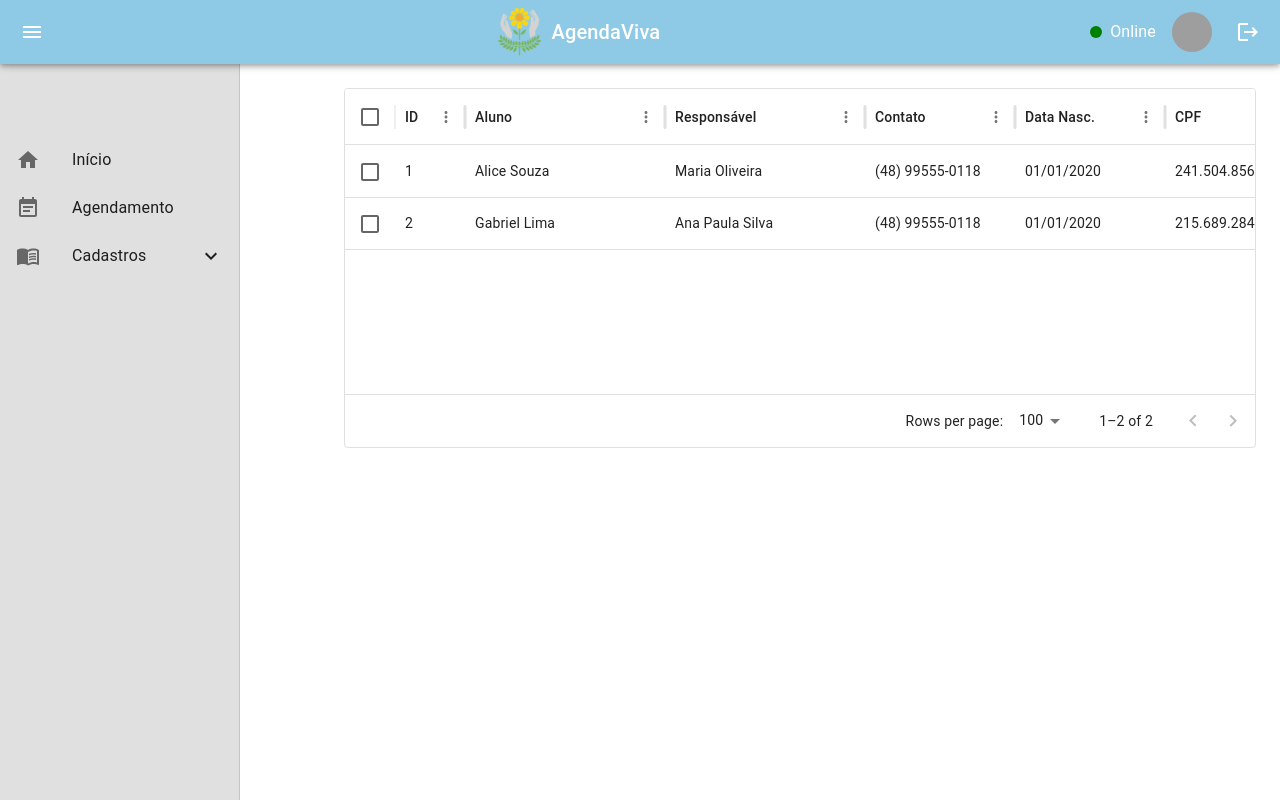
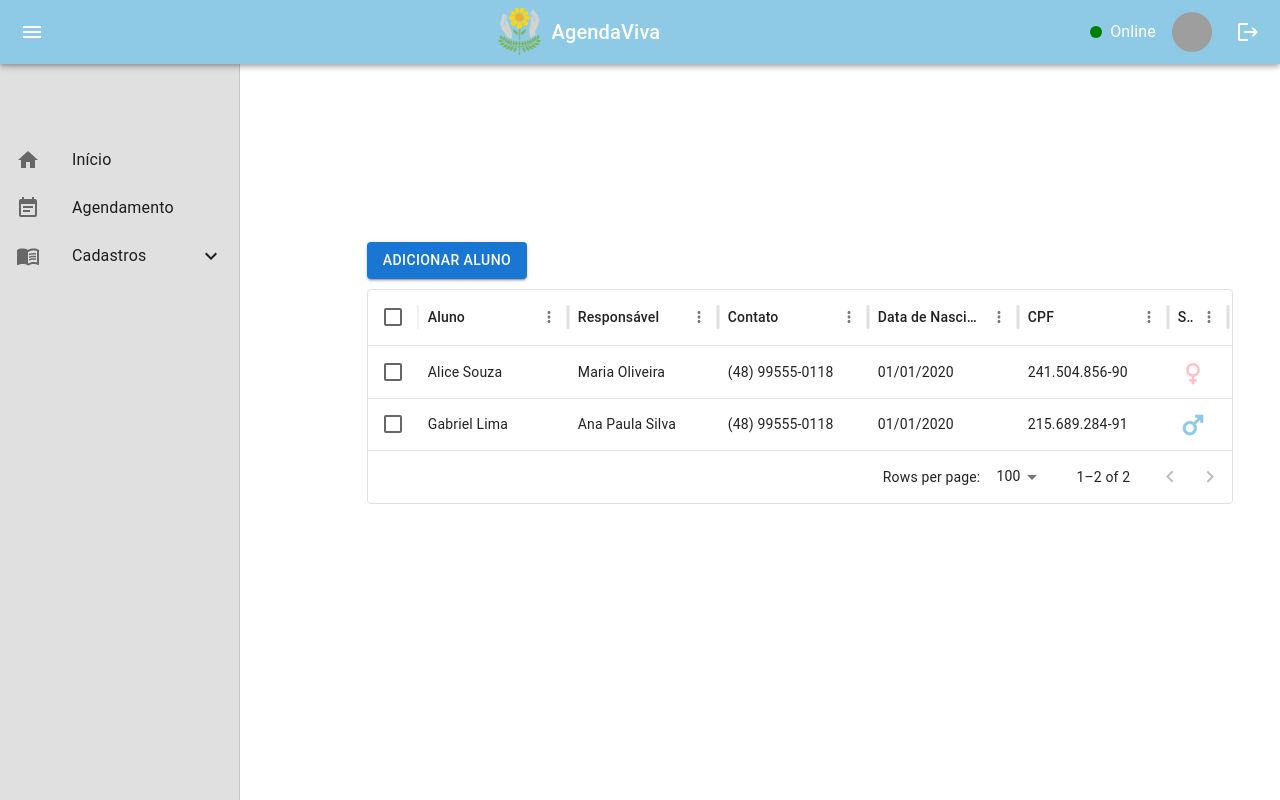
Before and after one commit to JhuliaFermoFascin/agenda_viva, a Next.js app: page /alunos in a window 1280 px wide. Built offline with nearby package versions, Linux system fonts and the light colour scheme; grey boxes are pictures that could not be loaded.

Commit message:
Implementação do cadastro de alunos

```diff
--- a/src/components/tabelaAlunos.js
+++ b/src/components/tabelaAlunos.js
@@ -1,56 +1,296 @@
-import React from 'react';
-import { DataGrid } from '@mui/x-data-grid';
-import { Button } from '@mui/material';
+// components/tabelaAlunos.js
+import React, { useState } from 'react';
+import { DataGrid, GridToolbar } from '@mui/x-data-grid';
+import {
+  Button,
+  Dialog,
+  DialogActions,
+  DialogContent,
+  DialogTitle,
+  TextField,
+  IconButton,
+  FormControl,
+  FormLabel,
+  RadioGroup,
+  FormControlLabel,
+  Radio,
+} from '@mui/material';
+import DeleteIcon from '@mui/icons-material/Delete';
+import EditIcon from '@mui/icons-material/Edit';
+import InputMask from 'react-input-mask';
 import FemaleIcon from '@mui/icons-material/Female';
 import MaleIcon from '@mui/icons-material/Male';
 
 const StudentTable = () => {
+  const [open, setOpen] = useState(false);
+  const [editMode, setEditMode] = useState(false);
+  const [currentAluno, setCurrentAluno] = useState(null);
+  const [dialogOpen, setDialogOpen] = useState(false);
+  const [deleteOpen, setDeleteOpen] = useState(false);
+  const [errors, setErrors] = useState({});
+
+  const [alunos, setAlunos] = useState([
+    {
+      id: 1,
+      aluno: 'Alice Souza',
+      responsavel: 'Maria Oliveira',
+      contato: '(48) 99555-0118',
+      dataNascimento: '01/01/2020',
+      cpf: '241.504.856-90',
+      sexo: 'F',
+    },
+    {
+      id: 2,
+      aluno: 'Gabriel Lima',
+      responsavel: 'Ana Paula Silva',
+      contato: '(48) 99555-0118',
+      dataNascimento: '01/01/2020',
+      cpf: '215.689.284-91',
+      sexo: 'M',
+    },
+  ]);
+
+  const handleOpenDialog = (aluno = null) => {
+    setCurrentAluno(aluno || { aluno: '', responsavel: '', contato: '', dataNascimento: '', cpf: '', sexo: '' });
+    setEditMode(!!aluno);
+    setErrors({});
+    setDialogOpen(true);
+  };
+
+  const handleCloseDialog = () => {
+    setDialogOpen(false);
+    setCurrentAluno(null);
+  };
+
+  const handleOpenDeleteDialog = (aluno) => {
+    setCurrentAluno(aluno);
+    setDeleteOpen(true);
+  };
+
+  const handleCloseDeleteDialog = () => {
+    setDeleteOpen(false);
+    setCurrentAluno(null);
+  };
+
+  const validate = () => {
+    let tempErrors = {};
+    if (!currentAluno.aluno) tempErrors.aluno = 'Nome do aluno é obrigatório';
+    else if (/\d/.test(currentAluno.aluno)) tempErrors.aluno = 'Nome não pode conter números';
+
+    if (!currentAluno.responsavel) tempErrors.responsavel = 'Nome do responsável é obrigatório';
+    else if (/\d/.test(currentAluno.responsavel)) tempErrors.responsavel = 'Nome do responsável não pode conter números';
+
+    if (!currentAluno.contato) tempErrors.contato = 'Contato é obrigatório';
+    else if (/[^0-9()-\s]/.test(currentAluno.contato)) tempErrors.contato = 'Contato deve conter apenas números';
+
+    if (!currentAluno.dataNascimento) tempErrors.dataNascimento = 'Data de nascimento é obrigatória';
+
+    if (!currentAluno.cpf) tempErrors.cpf = 'CPF é obrigatório';
+    else if (/[^0-9.-]/.test(currentAluno.cpf)) tempErrors.cpf = 'CPF deve conter apenas números';
+
+    if (!currentAluno.sexo) tempErrors.sexo = 'Sexo é obrigatório';
+
+    setErrors(tempErrors);
+    return Object.keys(tempErrors).length === 0;
+  };
+
+  const handleSave = () => {
+    if (!validate()) return;
+    if (editMode) {
+      setAlunos(alunos.map((a) => (a.id === currentAluno.id ? currentAluno : a)));
+    } else {
+      setAlunos([...alunos, { ...currentAluno, id: alunos.length + 1 }]);
+    }
+    handleCloseDialog();
+  };
+
+  const handleDelete = () => {
+    setAlunos(alunos.filter((a) => a.id !== currentAluno.id));
+    handleCloseDeleteDialog();
+  };
+
   const columns = [
-        { field: 'id', headerName: 'ID', width: 70 },
-        { field: 'aluno', headerName: 'Aluno', width: 200 },
-        { field: 'responsavel', headerName: 'Responsável', width: 200 },
+    { field: 'aluno', headerName: 'Aluno', width: 150 },
+    { field: 'responsavel', headerName: 'Responsável', width: 150 },
     { field: 'contato', headerName: 'Contato', width: 150 },
-        { field: 'dataNascimento', headerName: 'Data Nasc.', width: 150 },
+    { field: 'dataNascimento', headerName: 'Data de Nascimento', width: 150 },
     { field: 'cpf', headerName: 'CPF', width: 150 },
     {
       field: 'sexo',
       headerName: 'Sexo',
-            width: 100,
+      width: 60,
       renderCell: (params) => (
-                params.value === 'F' ? (
-                    <FemaleIcon sx={{ color: '#FF69B4' }} />
-                ) : (
-                    <MaleIcon sx={{ color: '#1E90FF' }} />
-                )
-            ),
-        },
+        params.value === 'F' ?
+        <FemaleIcon sx={{ color: 'pink', fontSize: 30, stroke: '#pink', strokeWidth: 0.5 }} /> :
+        <MaleIcon sx={{ color: '#8ECAE6', fontSize: 30, stroke: '#8ECAE6', strokeWidth: 0.5 }} />
+    )},
     {
       field: 'acoes',
       headerName: 'Ações',
-            width: 150,
+      width: 100,
       renderCell: (params) => (
         <div>
-                    <Button color="primary">Editar</Button>
-                    <Button color="error">Excluir</Button>
+          <IconButton color="primary" onClick={() => handleOpenDialog(params.row)}>
+            <EditIcon />
+          </IconButton>
+          <IconButton color="error" onClick={() => handleOpenDeleteDialog(params.row)}>
+            <DeleteIcon />
+          </IconButton>
         </div>
       ),
     },
   ];
 
-    const rows = [
-        { id: 1, aluno: 'Alice Souza', responsavel: 'Maria Oliveira', contato: '(48) 99555-0118', dataNascimento: '01/01/2020', cpf: '241.504.856-90', sexo: 'F' },
-        { id: 2, aluno: 'Gabriel Lima', responsavel: 'Ana Paula Silva', contato: '(48) 99555-0118', dataNascimento: '01/01/2020', cpf: '215.689.284-91', sexo: 'M' },
-    ];
-
   return (
-        <div style={{ height: 400, width: '100%', paddingTop: 40}}>
+    <div style={{ height: 'calc(100vh - 150px)', width: '95%', margin: 'auto', display: 'flex', alignItems: 'center', justifyContent: 'center' }}>
+      <div style={{ width: '100%' }}>
+        <Button variant="contained" color="primary" onClick={() => handleOpenDialog()} style={{ marginBottom: '10px' }}>
+          Adicionar Aluno
+        </Button>
         <DataGrid
-                rows={rows}
+          rows={alunos}
           columns={columns}
           pageSize={5}
           rowsPerPageOptions={[5]}
           checkboxSelection
+          localeText={{
+            noRowsLabel: 'Sem alunos cadastrados',
+            toolbarDensity: 'Densidade',
+            toolbarDensityLabel: 'Densidade',
+            toolbarDensityCompact: 'Compacto',
+            toolbarDensityStandard: 'Padrão',
+            toolbarDensityComfortable: 'Confortável',
+            toolbarColumns: 'Colunas',
+            toolbarColumnsLabel: 'Selecionar colunas',
+            toolbarFilters: 'Filtros',
+            toolbarFiltersLabel: 'Mostrar filtros',
+            toolbarExport: 'Exportar',
+            toolbarExportLabel: 'Exportar',
+            toolbarExportCSV: 'Baixar como CSV',
+            toolbarExportPrint: 'Imprimir',
+            columnsPanelTextFieldLabel: 'Encontrar coluna',
+            columnsPanelTextFieldPlaceholder: 'Título da coluna',
+            columnsPanelShowAllButton: 'Mostrar tudo',
+            columnsPanelHideAllButton: 'Ocultar tudo',
+            filterPanelAddFilter: 'Adicionar filtro',
+            filterPanelDeleteIconLabel: 'Excluir',
+            filterPanelOperators: 'Operadores',
+            filterPanelOperatorAnd: 'E',
+            filterPanelOperatorOr: 'Ou',
+            filterPanelColumns: 'Colunas',
+            filterPanelInputLabel: 'Valor',
+            filterPanelInputPlaceholder: 'Filtrar valor',
+            footerRowSelected: (count) => `${count.toLocaleString()} linha(s) selecionada(s)`,
+            footerTotalRows: 'Total de linhas:',
+            footerTotalVisibleRows: (visibleCount, totalCount) =>
+              `${visibleCount.toLocaleString()} de ${totalCount.toLocaleString()}`,
+          }}
         />
+
+        {/* Dialog de Cadastro/Edição */}
+        <Dialog open={dialogOpen} onClose={handleCloseDialog}>
+          <DialogTitle>{editMode ? 'Editar Aluno' : 'Adicionar Aluno'}</DialogTitle>
+          <DialogContent>
+            <TextField
+              required
+              error={!!errors.aluno}
+              helperText={errors.aluno}
+              autoFocus
+              margin="dense"
+              label="Nome do Aluno"
+              fullWidth
+              value={currentAluno?.aluno || ''}
+              onChange={(e) => setCurrentAluno({ ...currentAluno, aluno: e.target.value })}
+            />
+            <TextField
+              required
+              error={!!errors.responsavel}
+              helperText={errors.responsavel}
+              margin="dense"
+              label="Responsável"
+              fullWidth
+              value={currentAluno?.responsavel || ''}
+              onChange={(e) => setCurrentAluno({ ...currentAluno, responsavel: e.target.value })}
+            />
+            <InputMask
+              mask="(99) 99999-9999"
+              value={currentAluno?.contato || ''}
+              onChange={(e) => setCurrentAluno({ ...currentAluno, contato: e.target.value })}
+            >
+              {() => (
+                <TextField
+                  required
+                  error={!!errors.contato}
+                  helperText={errors.contato}
+                  margin="dense"
+                  label="Contato"
+                  fullWidth
+                />
+              )}
+            </InputMask>
+            <InputMask
+              mask="99/99/9999"
+              value={currentAluno?.dataNascimento || ''}
+              onChange={(e) => setCurrentAluno({ ...currentAluno, dataNascimento: e.target.value })}
+            >
+              {() => (
+                <TextField
+                  required
+                  error={!!errors.dataNascimento}
+                  helperText={errors.dataNascimento}
+                  margin="dense"
+                  label="Data de Nascimento"
+                  fullWidth
+                />
+              )}
+            </InputMask>
+            <InputMask
+              mask="999.999.999-99"
+              value={currentAluno?.cpf || ''}
+              onChange={(e) => setCurrentAluno({ ...currentAluno, cpf: e.target.value })}
+            >
+              {() => (
+                <TextField
+                  required
+                  error={!!errors.cpf}
+                  helperText={errors.cpf}
+                  margin="dense"
+                  label="CPF"
+                  fullWidth
+                />
+              )}
+            </InputMask>
+            <FormControl component="fieldset" required error={!!errors.sexo}>
+              <FormLabel component="legend">Sexo</FormLabel>
+              <RadioGroup
+                row
+                value={currentAluno?.sexo || ''}
+                onChange={(e) => setCurrentAluno({ ...currentAluno, sexo: e.target.value })}
+              >
+                <FormControlLabel value="M" control={<Radio />} label="Masculino" />
+                <FormControlLabel value="F" control={<Radio />} label="Feminino" />
+              </RadioGroup>
+            </FormControl>
+          </DialogContent>
+          <DialogActions>
+            <Button onClick={handleCloseDialog}>Cancelar</Button>
+            <Button onClick={handleSave} color="primary">
+              Salvar
+            </Button>
+          </DialogActions>
+        </Dialog>
+
+        {/* Dialog de Exclusão */}
+        <Dialog open={deleteOpen} onClose={handleCloseDeleteDialog}>
+          <DialogTitle>Tem certeza que deseja excluir?</DialogTitle>
+          <DialogActions>
+            <Button onClick={handleCloseDeleteDialog}>Cancelar</Button>
+            <Button onClick={handleDelete} color="error">
+              Excluir
+            </Button>
+          </DialogActions>
+        </Dialog>
+      </div>
     </div>
   );
 };
```
Lines whose indentation alone changed are shown as unchanged.
